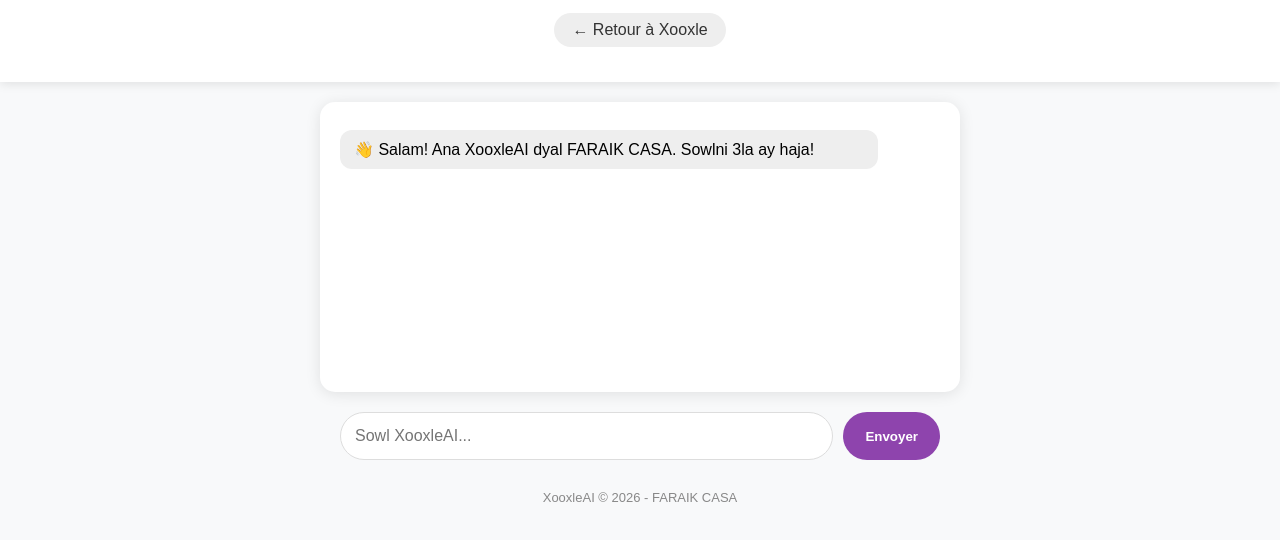
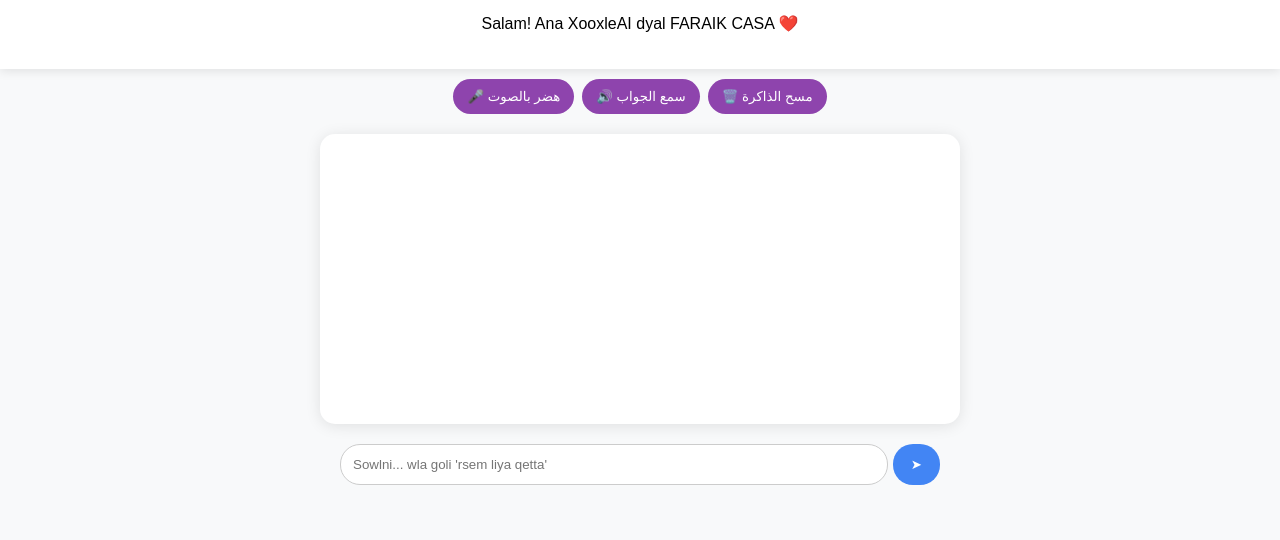
Before and after one commit to faraikcasa-create/XooxleAI, a plain HTML site: page index.html in a window 1280 px wide. Shown: the part 70-610 px from the top of the page. Drawn offline with Linux system fonts and the light colour scheme.

Commit message:
Update index.html

```diff
--- a/index.html
+++ b/index.html
@@ -12,43 +12,46 @@ header{padding:20px;background:white;box-shadow:0 2px 10px rgba(0,0,0,0.1)}
 .logo span:nth-child(3){color:#FBBC05}.logo span:nth-child(4){color:#4285F4}
 .logo span:nth-child(5){color:#34A853}.logo span:nth-child(6){color:#EA4335}
 .logo b{color:#8e44ad}
-.back{display:inline-block;margin:15px;padding:8px 18px;background:#eee;border-radius:20px;text-decoration:none;color:#333}
-.chat{max-width:600px;margin:20px auto;background:white;border-radius:15px;padding:20px;box-shadow:0 2px 15px rgba(0,0,0,0.1);text-align:left;min-height:250px}
-.msg{padding:10px 14px;border-radius:12px;margin:8px 0;max-width:85%}
-.user{background:#4285F4;color:white;margin-left:auto}
-.ai{background:#eee}
-.input-box{max-width:600px;margin:0 auto;display:flex;gap:10px;padding:0 15px}
-input{flex:1;padding:14px;border-radius:25px;border:1px solid #ddd;outline:none;font-size:16px}
-button{padding:14px 22px;border:none;border-radius:25px;background:#8e44ad;color:white;font-weight:bold;cursor:pointer}
-footer{margin-top:30px;color:#888;font-size:13px}
+.chat{max-width:600px;margin:20px auto;background:white;border-radius:15px;padding:20px;box-shadow:0 2px 15px rgba(0,0,0,0.1);text-align:left;min-height:250px;max-height:400px;overflow-y:auto}
+.msg{padding:10px;margin:8px 0;border-radius:12px;max-width:90%}
+.user{background:#dcf8c6;margin-left:auto}
+.ai{background:#f1f1ff}
+img.gen{width:100%;border-radius:10px;margin-top:5px}
+.btns{display:flex;gap:8px;justify-content:center;flex-wrap:wrap;margin:10px}
+.btns button{padding:10px 14px;border:none;border-radius:20px;background:#8e44ad;color:white}
+.inputBox{display:flex;gap:5px;max-width:600px;margin:0 auto 20px;padding:0 10px}
+input{flex:1;padding:12px;border-radius:20px;border:1px solid #ccc}
+.inputBox button{padding:12px 18px;border:none;border-radius:20px;background:#4285F4;color:white}
 </style>
 </head>
 <body>
-<header>
-<div class="logo"><span>X</span><span>o</span><span>o</span><span>x</span><span>l</span><span>e</span> <b>AI</b></div>
-<a class="back" href="https://faraikcasa-create.github.io/XooxleInternet/">← Retour à Xooxle</a>
-</header>
-<div class="chat" id="chat">
-<div class="msg ai">👋 Salam! Ana XooxleAI dyal FARAIK CASA. Sowlni 3la ay haja!</div>
+<header><div class="logo"><span>X</span><span>o</span><span>o</span><span>x</span><span>l</span><span>e</span> <b>AI</b></div><p>Salam! Ana XooxleAI dyal FARAIK CASA ❤️</p></header>
+<div class="btns">
+<button onclick="startVoice()">🎤 هضر بالصوت</button>
+<button onclick="speakLast()">🔊 سمع الجواب</button>
+<button onclick="clearMemory()">🗑️ مسح الذاكرة</button>
 </div>
-<div class="input-box">
-<input id="q" placeholder="Sowl XooxleAI..." onkeypress="if(event.key==='Enter')ask()">
-<button onclick="ask()">Envoyer</button>
-</div>
-<footer>XooxleAI © 2026 - FARAIK CASA</footer>
+<div class="chat" id="chat"></div>
+<div class="inputBox"><input id="inp" placeholder="Sowlni... wla goli 'rsem liya qetta'"><button onclick="send()">➤</button></div>
 <script>
-function ask(){
-  let input=document.getElementById('q');
-  let text=input.value.trim();
-  if(!text) return;
-  let chat=document.getElementById('chat');
-  chat.innerHTML+='<div class="msg user">'+text+'</div>';
-  input.value='';
-  setTimeout(()=>{
-    let rep="Fhamtek! Katswel 3la: "+text+". Hadi version 1 dyal XooxleAI, mazal kan-tawerha. 9rib ghadi njawbek b daka2 istina3i kamil!";
-    chat.innerHTML+='<div class="msg ai">'+rep+'</div>';
-  },600);
-}
+let chat=document.getElementById('chat');
+let lastAI="";
+let history=JSON.parse(localStorage.getItem('xooxle_history')||'[]');
+function show(){chat.innerHTML='';history.forEach(h=>{let d=document.createElement('div');d.className='msg '+h.who;d.innerHTML=h.text;chat.appendChild(d)});chat.scrollTop=chat.scrollHeight}
+show();
+function save(who,text){history.push({who,text});localStorage.setItem('xooxle_history',JSON.stringify(history));show()}
+function send(){let i=document.getElementById('inp');let t=i.value.trim();if(!t)return;save('user',t);i.value='';let low=t.toLowerCase();
+if(low.includes('rsem')||low.includes('draw')||low.includes('sawer')||low.includes('taswira')){
+let p=encodeURIComponent(t);let url='https://image.pollinations.ai/prompt/'+p+'?width=512&height=512&nologo=true';
+let html='Hahiya taswira dyalek! 🎨<br><img class="gen" src="'+url+'">';lastAI='Hahiya taswira dyalek';save('ai',html);return}
+let r="Fhemtk: "+t+"<br>Bagha nrsem lik chi taswira? Goli 'rsem liya qetta' 😍";
+if(low.includes('salam'))r="Wa 3alaykom salam! Kidayra? ❤️ Ana 3aql 3lik hit 3endi dakira!";
+if(low.includes('chkon'))r="Ana Xooxle AI dyal FARAIK CASA! Kan3qel 3lik 💾";
+lastAI=r;save('ai',r)}
+function speakLast(){if(!lastAI)return;let u=new SpeechSynthesisUtterance(lastAI.replace(/<[^>]*>/g,''));u.lang='ar-MA';speechSynthesis.speak(u)}
+function clearMemory(){localStorage.removeItem('xooxle_history');history=[];show();alert('Tmeshat dakira!')}
+function startVoice(){let SR=window.SpeechRecognition||window.webkitSpeechRecognition;if(!SR){alert('Jreb Chrome');return}let rec=new SR();rec.lang='ar-MA';rec.start();rec.onresult=e=>{document.getElementById('inp').value=e.results[0][0].transcript;send()}}
+document.getElementById('inp').addEventListener('keypress',e=>{if(e.key==='Enter')send()});
 </script>
 </body>
 </html>
```
